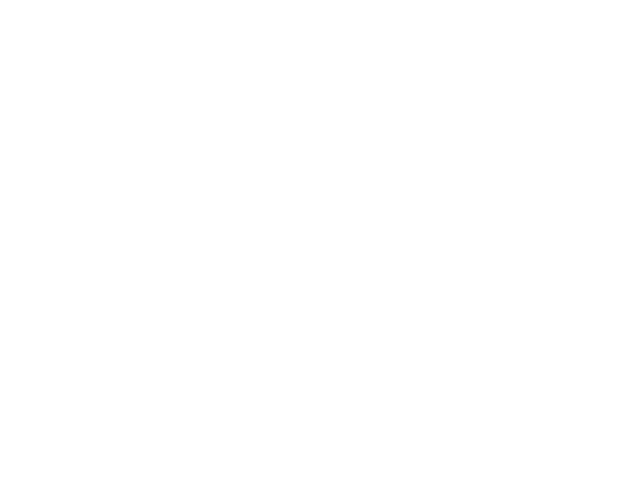
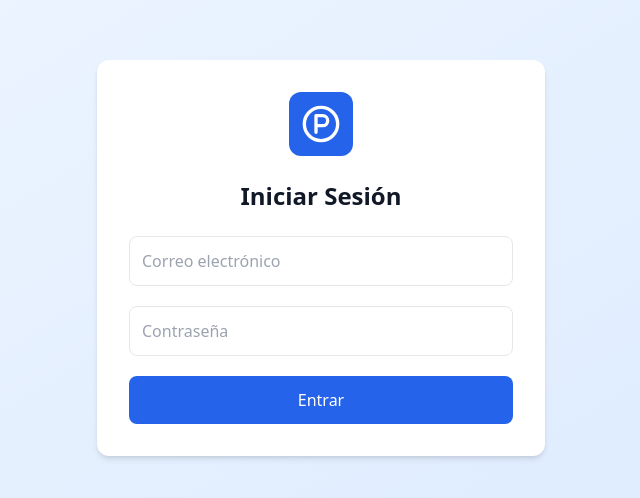
Before and after one commit to CamiloR0912/nuvora, a React (Vite) app in the folder nuvora-frontend/: page /login in a window 1280 px wide. Before the commit this address had no page. Shown: the part 142-640 px from the top of the page, without its empty margins (319-959 px from the left). Built offline with nearby package versions, Linux system fonts and the light colour scheme.

Commit message:
added Login page and voice control panel

```diff
--- a/nuvora-frontend/src/App.jsx
+++ b/nuvora-frontend/src/App.jsx
@@ -1,59 +1,23 @@
-import './index.css';
 import { BrowserRouter, Routes, Route } from 'react-router-dom';
-import HomePage from './pages/HomePage';
+import { Suspense, lazy } from 'react';
 
-// Datos simulados para pruebas
-const mockParkingSpaces = [
-  { id: 1, floor: 1, zone: 'A', space_number: 'A1', is_occupied: false },
-  { id: 2, floor: 1, zone: 'A', space_number: 'A2', is_occupied: true },
-  { id: 3, floor: 1, zone: 'B', space_number: 'B1', is_occupied: false },
-  { id: 4, floor: 2, zone: 'C', space_number: 'C1', is_occupied: true },
-  { id: 5, floor: 2, zone: 'C', space_number: 'C2', is_occupied: false },
-];
-
-const mockVehicles = [
-  {
-    id: 1,
-    license_plate: 'ABC123',
-    entry_time: new Date(Date.now() - 1000 * 60 * 45), // hace 45 min
-    parking_spaces: { space_number: 'A2' },
-  },
-  {
-    id: 2,
-    license_plate: 'XYZ987',
-    entry_time: new Date(Date.now() - 1000 * 60 * 120), // hace 2h
-    parking_spaces: { space_number: 'C1' },
-  },
-];
-
-const mockEvents = [
-  {
-    id: 1,
-    event_type: 'entry',
-    event_data: { description: 'Vehículo ABC123 ingresó al parqueadero' },
-    created_at: new Date(Date.now() - 1000 * 60 * 5), // hace 5 min
-  },
-  {
-    id: 2,
-    event_type: 'exit',
-    event_data: { description: 'Vehículo KLM456 salió del parqueadero' },
-    created_at: new Date(Date.now() - 1000 * 60 * 30),
-  },
-  {
-    id: 3,
-    event_type: 'voice_command',
-    event_data: { description: 'Comando de voz ejecutado: “Mostrar ocupación nivel 2”' },
-    created_at: new Date(Date.now() - 1000 * 60 * 60),
-  },
-];
+const HomePage = lazy(() => import('./pages/HomePage'));
+const LoginPage = lazy(() => import('./pages/LoginPage'));
 
 function App() {
   return (
     <BrowserRouter>
-      <Routes>
-        <Route path="/" element={<HomePage />} />
-        {/* futuras rutas: <Route path="/otra" element={<OtherPage/>} /> */}
-      </Routes>
+      <Suspense fallback={
+        <div className="min-h-screen flex items-center justify-center bg-slate-50">
+          <div className="animate-spin rounded-full h-12 w-12 border-b-2 border-blue-600"></div>
+          <span className="ml-4 text-gray-600 font-medium">Cargando página...</span>
+        </div>
+      }>
+        <Routes>
+          <Route path="/login" element={<LoginPage />} />
+          <Route path="/" element={<HomePage />} />
+        </Routes>
+      </Suspense>
     </BrowserRouter>
   );
 }
--- /dev/null
+++ b/nuvora-frontend/src/components/VoiceControlPanel.jsx
@@ -0,0 +1,42 @@
+import { Mic, CheckCircle2 } from 'lucide-react';
+
+export function VoiceControlPanel({ lastCommand }) {
+  return (
+    <div className="bg-white rounded-xl shadow p-6 border border-gray-100 max-w-sm mx-auto">
+      <div className="flex items-center mb-6">
+        <div className="bg-emerald-50 p-2 rounded-full mr-3">
+          <Mic className="w-5 h-5 text-emerald-600" />
+        </div>
+        <div>
+          <h2 className="text-lg font-semibold text-gray-900">Control por Voz</h2>
+          <p className="text-sm text-gray-500">Comandos de voz</p>
+        </div>
+      </div>
+
+      <div className="flex flex-col items-center space-y-2 mb-6">
+        <button
+          type="button"
+          className="bg-blue-600 hover:bg-blue-700 text-white rounded-full w-20 h-20 flex items-center justify-center shadow-lg transition"
+        >
+          <Mic className="w-8 h-8" />
+        </button>
+        <span className="text-gray-500 text-sm text-center">Toca para hablar</span>
+      </div>
+
+      <div className="bg-gray-50 rounded-lg p-3 mb-5">
+        <div className="text-xs text-gray-500 mb-1">Último comando:</div>
+        <div className="text-gray-800 font-medium">{lastCommand || '—'}</div>
+      </div>
+
+      <div>
+        <p className="text-xs text-gray-700 font-medium mb-2">Comandos disponibles:</p>
+        <ul className="text-sm text-gray-600 list-disc list-inside space-y-1">
+          <li>¿Cuántos carros hay?</li>
+          <li>Mostrar cupos disponibles</li>
+          <li>Buscar placa ABC-123</li>
+          <li>Estadísticas del día</li>
+        </ul>
+      </div>
+    </div>
+  );
+}
--- a/nuvora-frontend/src/pages/HomePage.jsx
+++ b/nuvora-frontend/src/pages/HomePage.jsx
@@ -4,6 +4,7 @@ import { StatCard } from '../components/StatCard';
 import { ParkingSpaceGrid } from '../components/ParkingSpaceGrid';
 import { VehicleList } from '../components/VehicleList';
 import { RecentActivity } from '../components/RecentActivity';
+import { VoiceControlPanel } from '../components/VoiceControlPanel';
 import { Car, ParkingCircle, Clock } from 'lucide-react';
 
 // Datos simulados para pruebas (mismos que antes en App.jsx)
@@ -101,7 +102,6 @@ export default function HomePage() {
               <p className="text-sm text-gray-600">Sistema Inteligente de Gestión de Parqueaderos</p>
             </div>
           </div>
-
           <div className="flex items-center space-x-2 bg-green-50 px-4 py-2 rounded-lg">
             <div className="w-2 h-2 bg-green-500 rounded-full animate-pulse"></div>
             <span className="text-sm font-medium text-green-700">Sistema Activo</span>
@@ -119,17 +119,20 @@ export default function HomePage() {
           <StatCard title="Vehículos Activos" value={stats.activeVehicles} icon={Clock} subtitle="En el parqueadero" />
         </div>
 
-        {/* Cuadros principales */}
+        {/* Cuadros principales: grid con columna única (izquierda) y columna de paneles (derecha) */}
         <div className="grid grid-cols-1 lg:grid-cols-3 gap-6 mb-8">
+          {/* Columna principal */}
           <div className="lg:col-span-2">
             <ParkingSpaceGrid spaces={parkingSpaces} />
           </div>
-          <div>
+          {/* Panel derecho: Actividad reciente y debajo el control de voz */}
+          <div className="flex flex-col space-y-6">
             <RecentActivity events={events} />
+            <VoiceControlPanel lastCommand={events.find(e => e.event_type === 'voice_command')?.event_data?.description ?? ''} />
           </div>
         </div>
 
-        {/* Lista de vehículos */}
+        {/* Lista de vehículos activa */}
         <VehicleList vehicles={vehicles} />
       </main>
     </div>
--- /dev/null
+++ b/nuvora-frontend/src/pages/LoginPage.jsx
@@ -0,0 +1,38 @@
+import { ParkingCircle } from 'lucide-react';
+
+export default function LoginPage() {
+  return (
+    <div className="min-h-screen flex items-center justify-center bg-gradient-to-br from-blue-50 to-blue-100">
+      <div className="bg-white p-8 rounded-xl shadow-md w-full max-w-md">
+        <div className="flex justify-center mb-6">
+          <div className="bg-blue-600 p-3 rounded-xl">
+            <ParkingCircle className="w-10 h-10 text-white" />
+          </div>
+        </div>
+        <h2 className="text-2xl font-bold text-center text-gray-900 mb-6">
+          Iniciar Sesión
+        </h2>
+        <form className="space-y-5">
+          <input
+            type="email"
+            placeholder="Correo electrónico"
+            className="w-full p-3 border rounded-lg focus:ring-2 focus:ring-blue-500 outline-none"
+            required
+          />
+          <input
+            type="password"
+            placeholder="Contraseña"
+            className="w-full p-3 border rounded-lg focus:ring-2 focus:ring-blue-500 outline-none"
+            required
+          />
+          <button
+            type="submit"
+            className="w-full bg-blue-600 text-white py-3 rounded-lg hover:bg-blue-700 transition font-medium"
+          >
+            Entrar
+          </button>
+        </form>
+      </div>
+    </div>
+  );
+}
```
Also changed, not shown: 1 other file (tests, documents, lock files or other folders).
